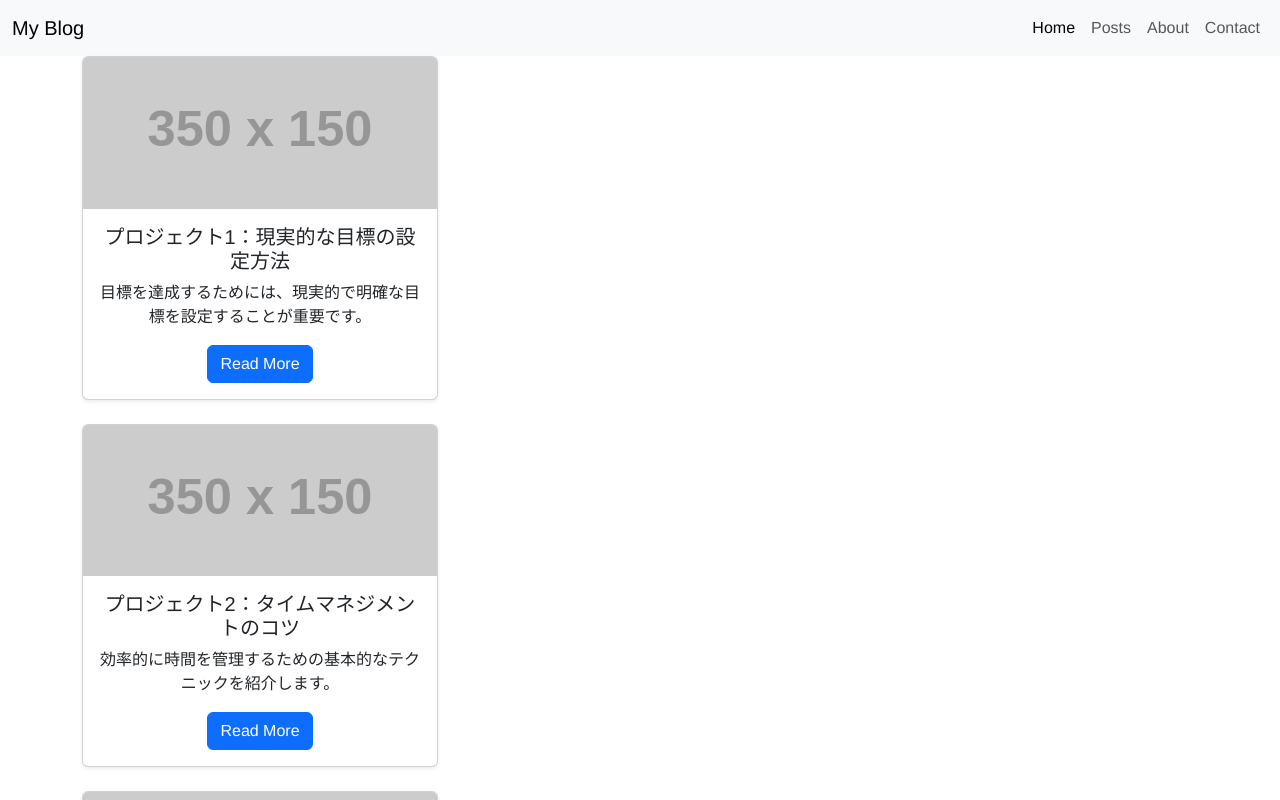
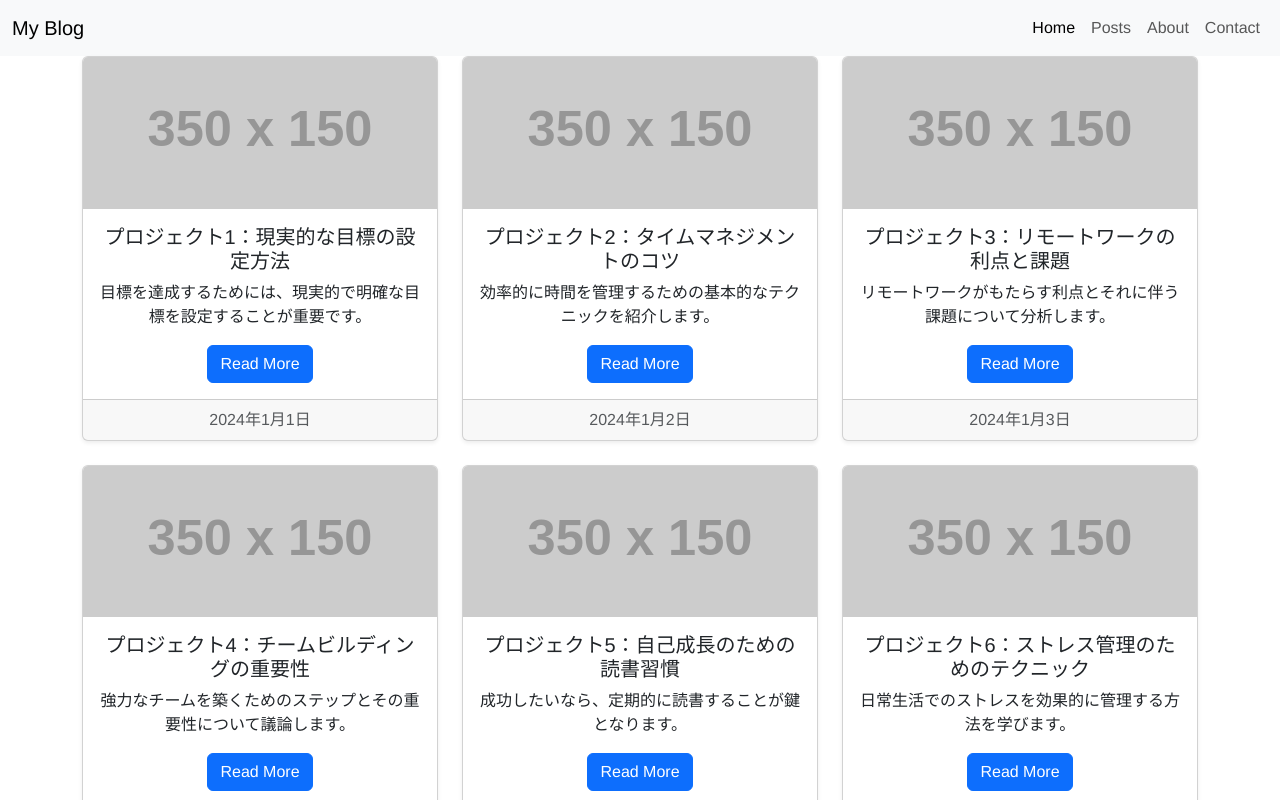
Before and after one commit to Eluwing/vue_practice_blog, a Vue app: page /list in a window 1280 px wide. Shown: the top 800 px of the page. Built offline with nearby package versions, Linux system fonts and the light colour scheme.

Commit message:
[Feature]ListコンポーネントCSS改善

```diff
--- a/src/components/List.vue
+++ b/src/components/List.vue
@@ -1,8 +1,7 @@
 <template>
-  <div v-for="(item, index) in blogPosts" :key="index">
   <div class="container">
     <div class="row">
-        <div class="col-md-4">
+      <div class="col-md-4" v-for="(item, index) in blogPosts" :key="index">
         <div class="card mb-4 shadow-sm">
           <img
             src="https://via.placeholder.com/350x150"
@@ -16,17 +15,18 @@
             <p class="card-text">
               {{ item.content }}
             </p>
-              <a :href="`/detail/${item.number}`" class="btn btn-primary">Read More</a>
+            <a :href="`/detail/${item.number}`" class="btn btn-primary"
+              >Read More</a
+            >
           </div>
+          <div class="card-footer text-muted">
+            {{ item.date }}
           </div>
         </div>
       </div>
     </div>
   </div>
 </template>
-<!-- <router-link :to="`/detail/${item.number}`">{{
-  item.title
-}}</router-link> -->
 <script>
 export default {
   name: "ListItem",
```
Lines whose indentation alone changed are shown as unchanged.
